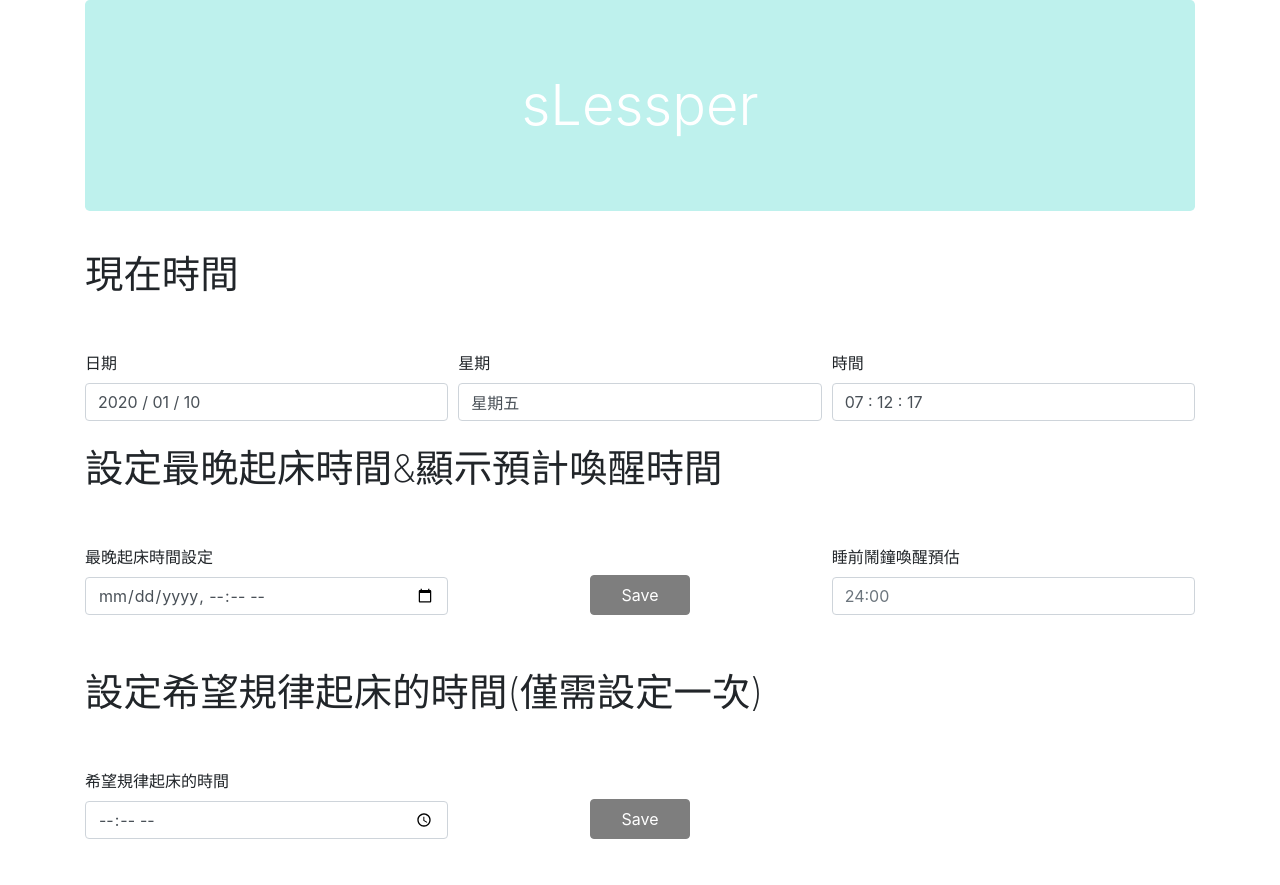
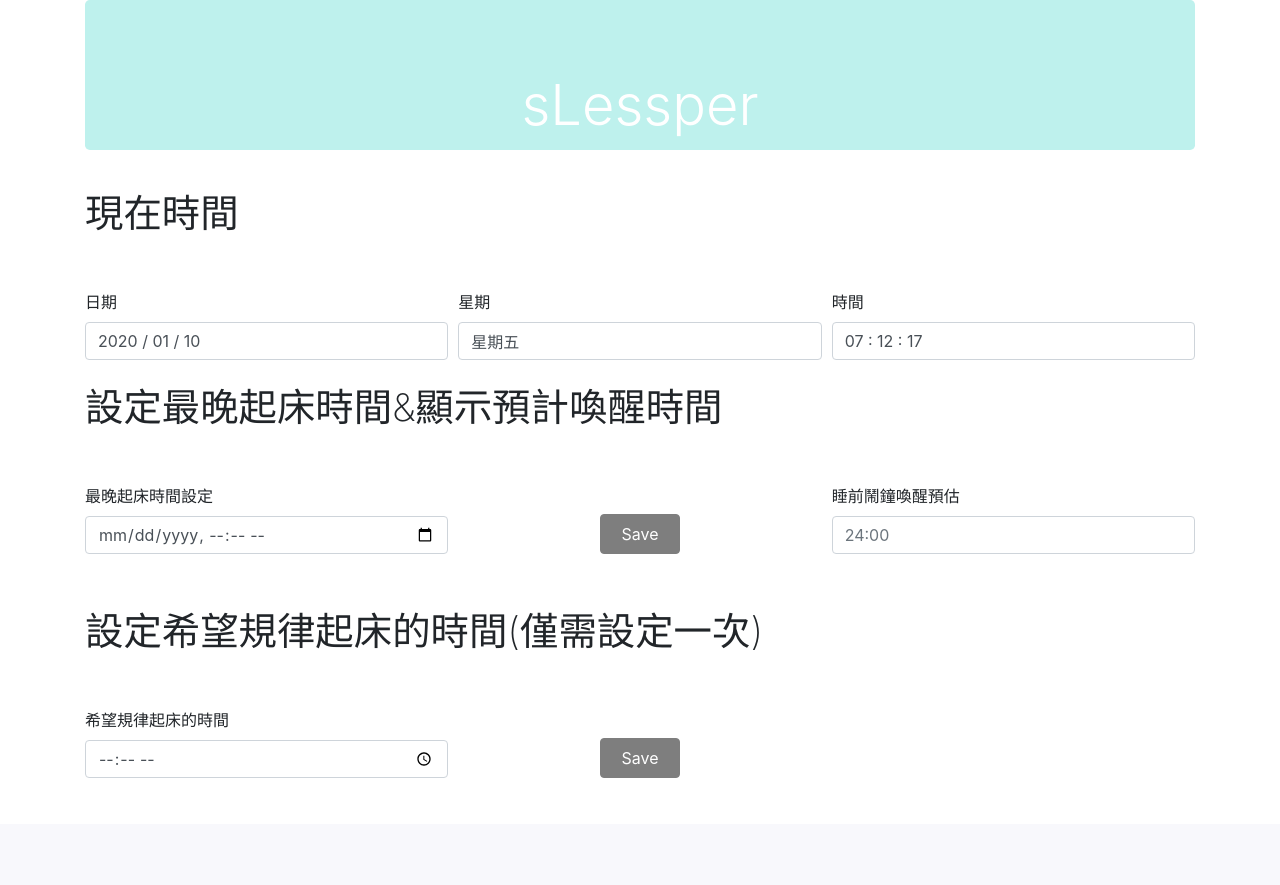
Before and after one commit to Hsingyu120/hsingyu120.github.io, a PHP site: page /monitor/index.html in a window 1280 px wide. Shown: the part 56-941 px from the top of the page. After the commit the page ends 834 px from the top, so only its background shows below. Run offline with PHP 8.4, Linux system fonts and the light colour scheme; some libraries are stand-ins or nearby versions.

Commit message:
Update test.css

```diff
--- a/monitor/css/test.css
+++ b/monitor/css/test.css
@@ -1,6 +1,7 @@
 .jumbotron {
     background-color: #bef1ed;
     color: #FFFFFF;
+    height: 150px
 }
 
 .center {
@@ -15,7 +16,7 @@
     align-content: center;
     /* font-size: 50px; */
     height: 40px;
-    width: 100px;
+    width: 80px;
     margin-bottom: 3px;
 }
 
```
